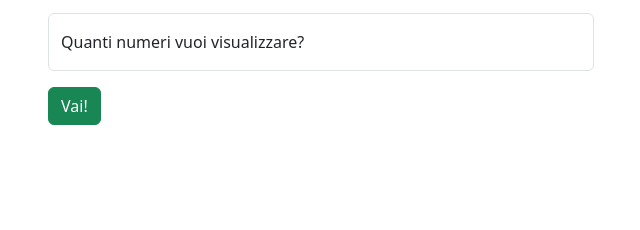
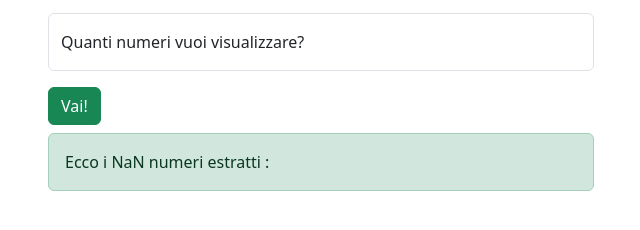
Before and after one commit to burillu/js-jsnacks-blocco-1, a plain HTML site: page array_tail/index.html in a window 1280 px wide. Both pictures are taken after a click on the button "Vai!". Shown: the part 146-376 px from the top of the page, without its empty margins (319-959 px from the left). Drawn offline with nearby package versions, Linux system fonts and the light colour scheme.

Commit message:
print result without checkign length

```diff
--- a/array_tail/index.html
+++ b/array_tail/index.html
@@ -29,11 +29,11 @@
           <label for="input-num">Quanti numeri casuali vuoi estrarre?</label>
         </div>
         <div class="form-floating mb-3">
-          <input type="number" class="form-control" id="input-num" placeholder="" name="input-num-print">
+          <input type="number" class="form-control" id="input-num-print" placeholder="" name="input-num-print">
           <label for="input-num-print">Quanti numeri vuoi visualizzare?</label>
         </div>
         <button class="btn btn-success" id="btn-go">Vai!</button>
-        <div class="alert alert-success my-2 d-none">
+        <div class="alert alert-success my-2 d-none" id="result-print">
 
         </div>
       </div>
--- a/array_tail/js/script.js
+++ b/array_tail/js/script.js
@@ -6,13 +6,16 @@ const inputNumPrint = document.getElementById('input-num-print');
 //prendo bottone
 const btn = document.getElementById('btn-go');
 btn.addEventListener('click', createNumbers);
+// prendo div result
+const result= document.getElementById('result-print');
 
 function createNumbers() {
-
+    result.classList.add('d-none');
     // creo un array con dei numeri casuali
 
     let randomic = [];
     let lengthArray = parseInt(inputNum.value);
+    let howManyNum = parseInt(inputNumPrint.value);
     // ciclo e spingo ogni numero dentro randomic
     for (let i = 0; i < lengthArray; i++) {
         const num = getRndInteger(1, 100);
@@ -23,7 +26,11 @@ function createNumbers() {
 
     // stampare ultimi 5 numeri
 
-    console.log(randomic.slice(-5))
+    console.log(randomic.slice(-(howManyNum)));
+    result.innerHTML= `Ecco i ${howManyNum} numeri estratti : <br>${randomic.slice(-(howManyNum))}
+    `
+    result.classList.remove('d-none');
+
 }
 
 
```
